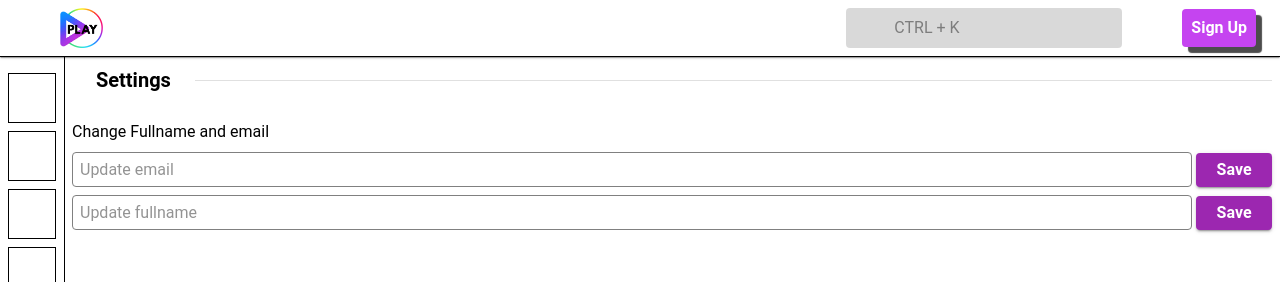
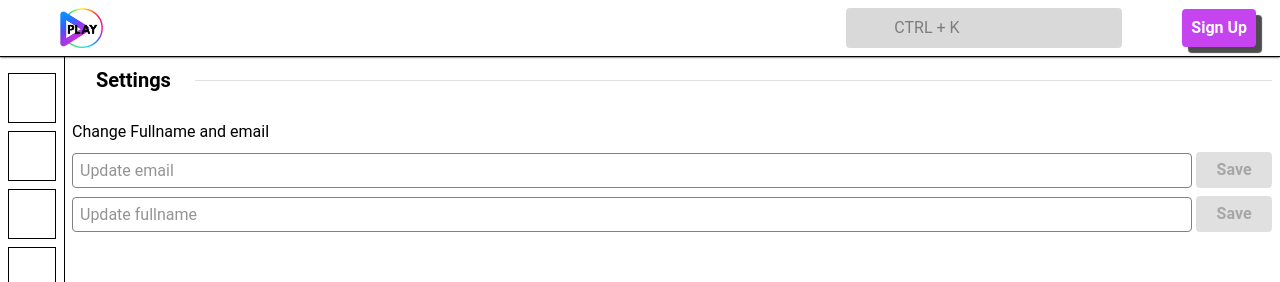
Before and after one commit to s3nsh1-dev/fullstack-primary, a React (Vite) app in the folder client/: page /setting in a window 1280 px wide. Shown: the top 282 px of the page. Built offline with nearby package versions, Linux system fonts and the light colour scheme; no server answers; some icons are missing.

Commit message:
email changed

```diff
--- a/client/src/components/setting/UpdateAccountFieldForm.tsx
+++ b/client/src/components/setting/UpdateAccountFieldForm.tsx
@@ -57,6 +57,7 @@ const UpdateAccountFieldForm = ({
   };
 
   return (
+    <>
       <Stack
         direction="row"
         component="form"
@@ -72,15 +73,17 @@ const UpdateAccountFieldForm = ({
           disabled={isPending}
           fullWidth
         />
+
         <Button
           type="submit"
           color="secondary"
           variant="contained"
-        disabled={isPending}
+          disabled={fieldState.content.length < 1 || isPending}
           sx={sxBtn}
         >
           {isPending ? "Updating..." : "Save"}
         </Button>
+      </Stack>
 
       {/* 3. Use React Query's built-in flags for messages */}
       {isError && (
@@ -97,7 +100,7 @@ const UpdateAccountFieldForm = ({
           color="success"
         />
       )}
-    </Stack>
+    </>
   );
 };
 
@@ -111,6 +114,6 @@ const errorMessage = "Something went wrong";
 const sxBtn = {
   padding: 0,
   px: 1,
-  height: "34px",
+  height: "36px",
   width: "80px",
 };
```
Lines whose indentation alone changed are shown as unchanged.
